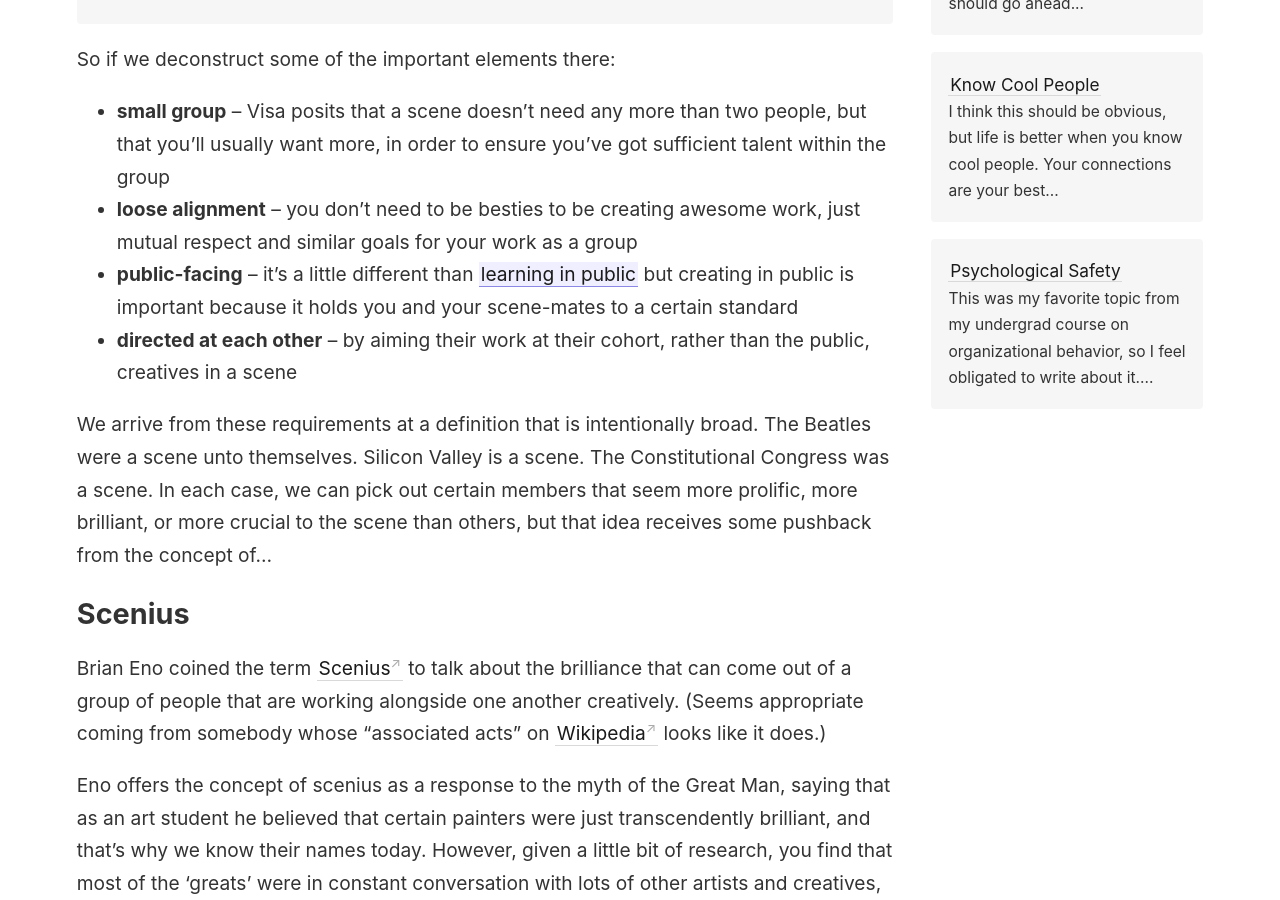
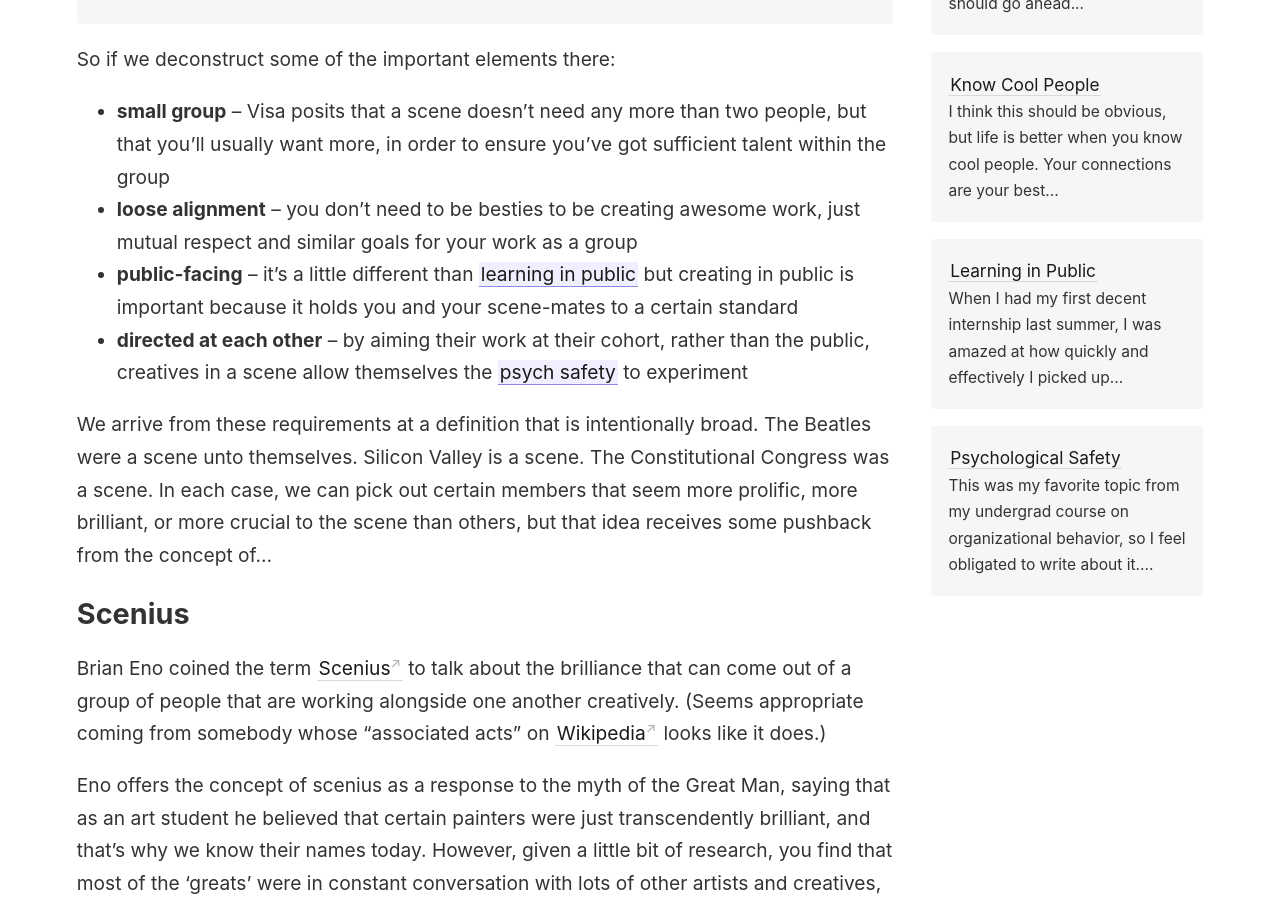
Before and after one commit to rhymeswithvocal/digital-garden, a Jekyll site: the page built from _notes/scenes.md, in a window 1280 px wide and 900 px high, scrolled down 458 px. Built offline with Jekyll 4.4.1, drawn with Linux system fonts in a browser that asks for light colours; some of the changed text lies outside the part shown.

Commit message:
kept writing about digital gardens, learning in public, and scenes

```diff
--- a/_notes/scenes.md
+++ b/_notes/scenes.md
@@ -10,7 +10,7 @@ So if we deconstruct some of the important elements there:
 - **small group** -- Visa posits that a scene doesn't need any more than two people, but that you'll usually want more, in order to ensure you've got sufficient talent within the group
 - **loose alignment** -- you don't need to be besties to be creating awesome work, just mutual respect and similar goals for your work as a group
 - **public-facing** -- it's a little different than [[learning in public]] but creating in public is important because it holds you and your scene-mates to a certain standard
-- **directed at each other** -- by aiming their work at their cohort, rather than the public, creatives in a scene
+- **directed at each other** -- by aiming their work at their cohort, rather than the public, creatives in a scene allow themselves the [[psych safety]] to experiment
 
 We arrive from these requirements at a definition that is intentionally broad. The Beatles were a scene unto themselves. Silicon Valley is a scene. The Constitutional Congress was a scene. In each case, we can pick out certain members that seem more prolific, more brilliant, or more crucial to the scene than others, but that idea receives some pushback from the concept of...
 
@@ -29,9 +29,12 @@ Eno posits that scenius is the "intelligence of a whole." Rather than individual
 - **Tolerance for the novelties** -- space is afforded for mavericks and renegades so that local [[wet blanket regimes]] won't harsh their (weird, transgressive, innovative) vibe
 	- This one is not quite the same as [[psychological safety]] because it's more about safety from judgment from outside the group, but it's definitely similar. Psych safety may well be baked into mutual appreciation.
 
+Building scenes is really difficult. Folks like Visa who are proponents of [[learning in public]] might posit that you don't need to go looking for scene-mates, just do your work
+
 ---
 ### Sources and resources
 - [This fun and thoughtful blog](https://www.packym.com/blog/conjuring-scenius) about Scenius and Hype Houses
 - There's a great bit in [The History of the World in 6 Glasses](https://www.amazon.com/dp/B002STNBRK/ref=dp-kindle-redirect?_encoding=UTF8&btkr=1) that discusses the coffee-houses in London and how discussions within led to a lot of the great science of the time
 	- And I read [this cool blog post](https://medium.com/@drewdennis/how-caffeine-accelerated-the-scientific-enlightenment-f794d7c5c434) to make sure I was remembering that correctly
 - Most sources tend to agree that [this article in The (now defunct) Technium](https://kk.org/thetechnium/scenius-or-comm/) is the origin of much of the present Scenius discourse
+- An [invisible college](https://en.wikipedia.org/wiki/Invisible_College) is a scene with a **dope** name
```
Also changed, not shown: _notes/digital-garden.md (+1 -1 lines), _notes/learninpublic.md (+2 -0 lines).
